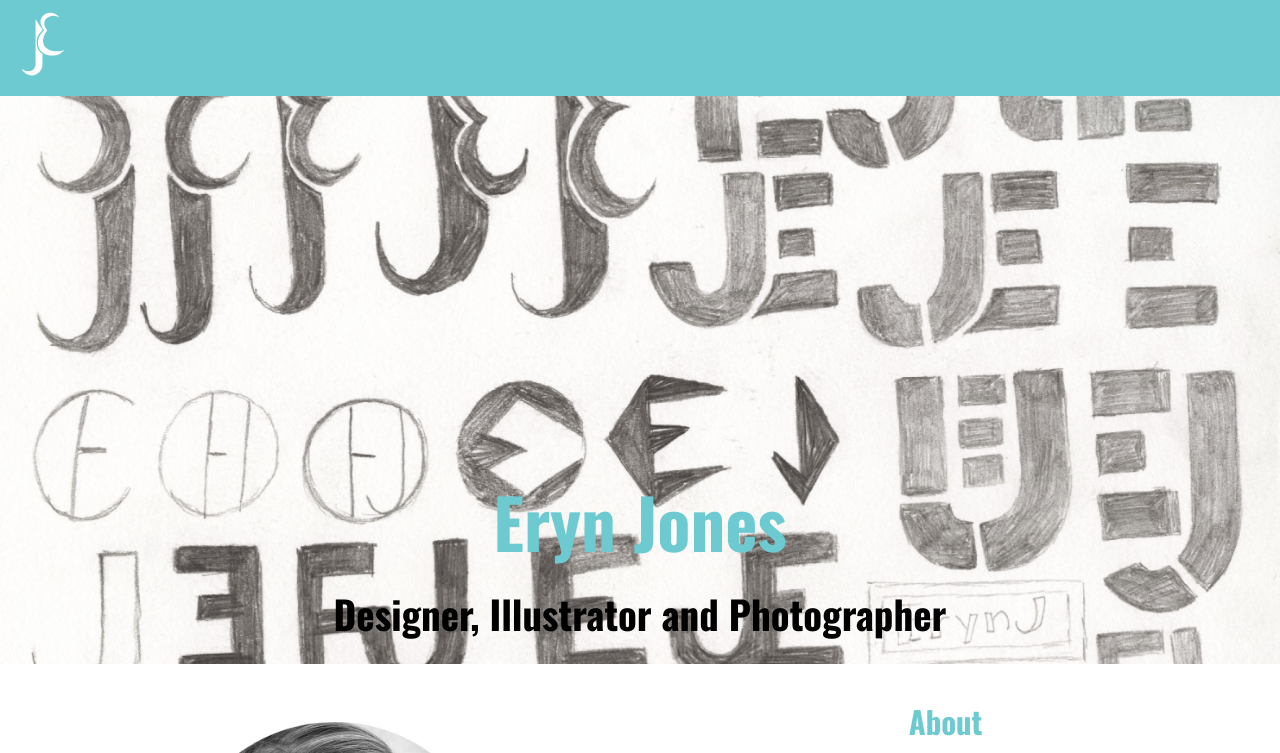
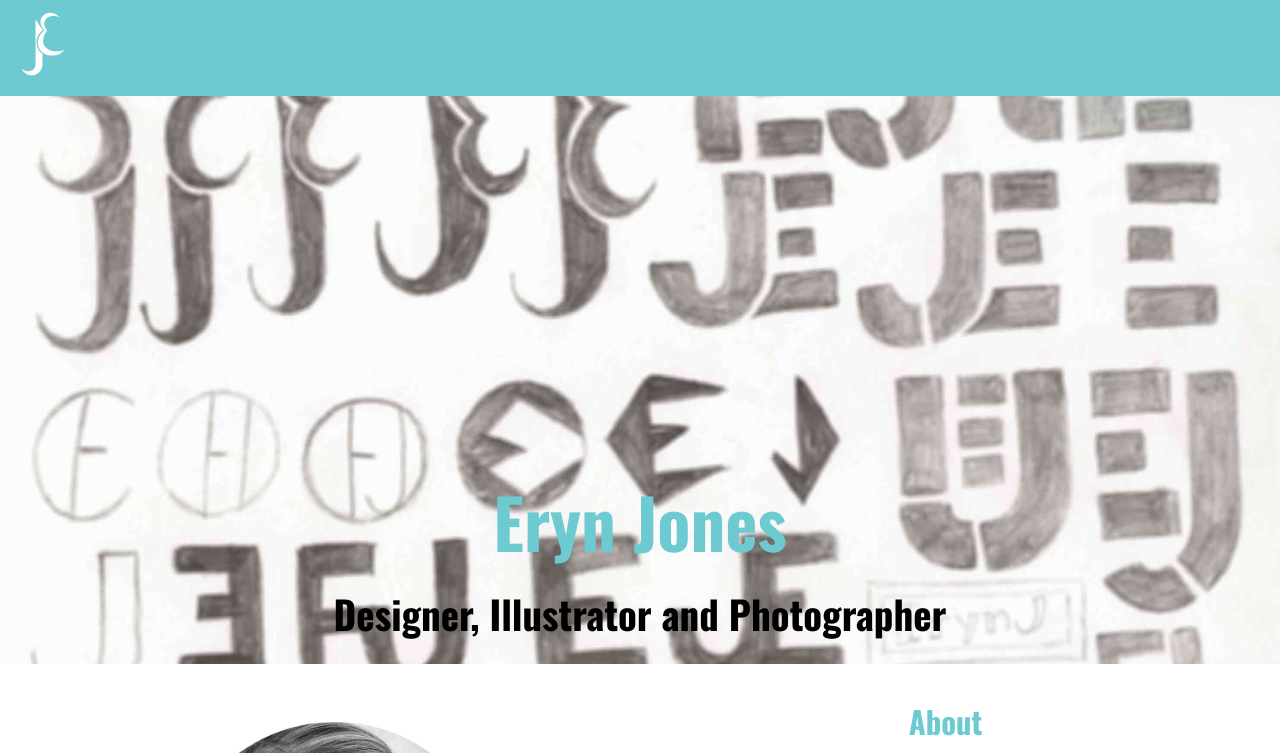
Before and after one commit to erynjones/portfolio, a Jekyll site: the page built from index.html, in a window 1280 px wide. Shown: the top 753 px of the page. Built offline with Jekyll 4.4.1, drawn with Linux system fonts in a browser that asks for light colours; some web fonts are replaced.

Commit message:
home page edited

```diff
--- a/css/main.css
+++ b/css/main.css
@@ -115,7 +115,7 @@ p {
 
 .banner {
   padding: calc(2.5em + 25vw) 0 0;
-  background: url("../images/logo-sketches.jpg") center center / cover no-repeat;
+  background: url("../images/logo-sketches-1.jpg") center center / cover no-repeat;
   padding-bottom: .75em;
 }
 
```
Also changed, not shown: images/logo-sketches-1.jpg (added).
